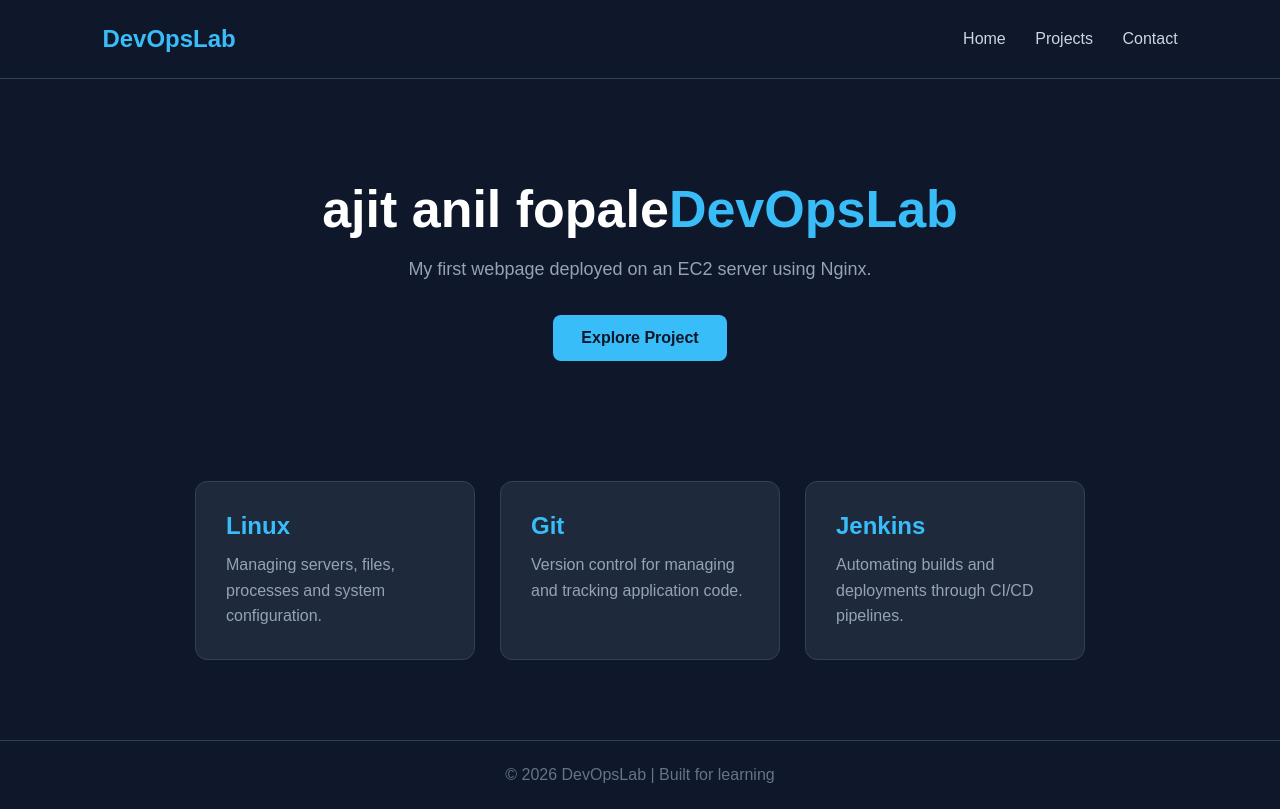
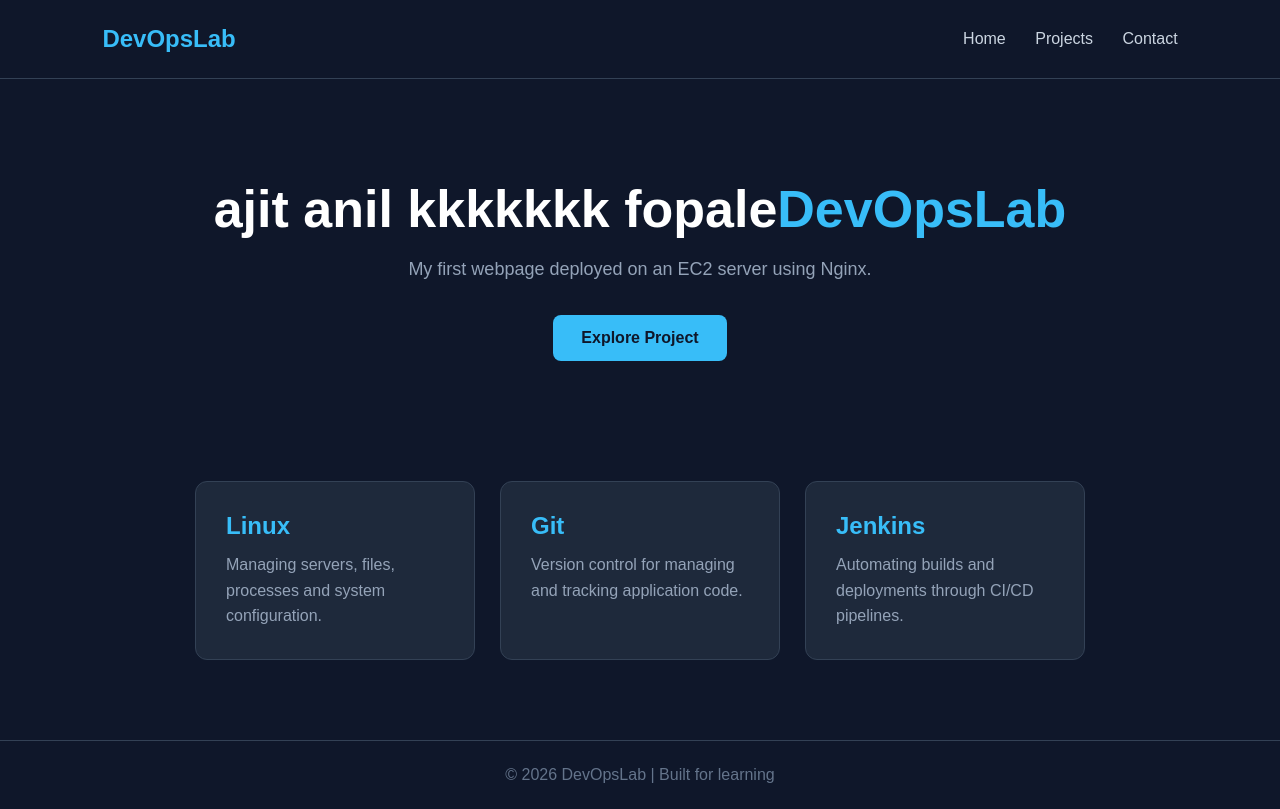
Before and after one commit to ajitfopale/weboage, a plain HTML site: page index.html in a window 1280 px wide. Drawn offline with Linux system fonts and the light colour scheme.

Commit message:
Update hero section heading text

```diff
--- a/index.html
+++ b/index.html
@@ -120,7 +120,7 @@
     </header>
 
     <section class="hero">
-        <h1>ajit anil fopale<span>DevOpsLab</span></h1>
+        <h1>ajit anil  kkkkkkk fopale<span>DevOpsLab</span></h1>
 
         <p>
             My first webpage deployed on an EC2 server using Nginx.
```
